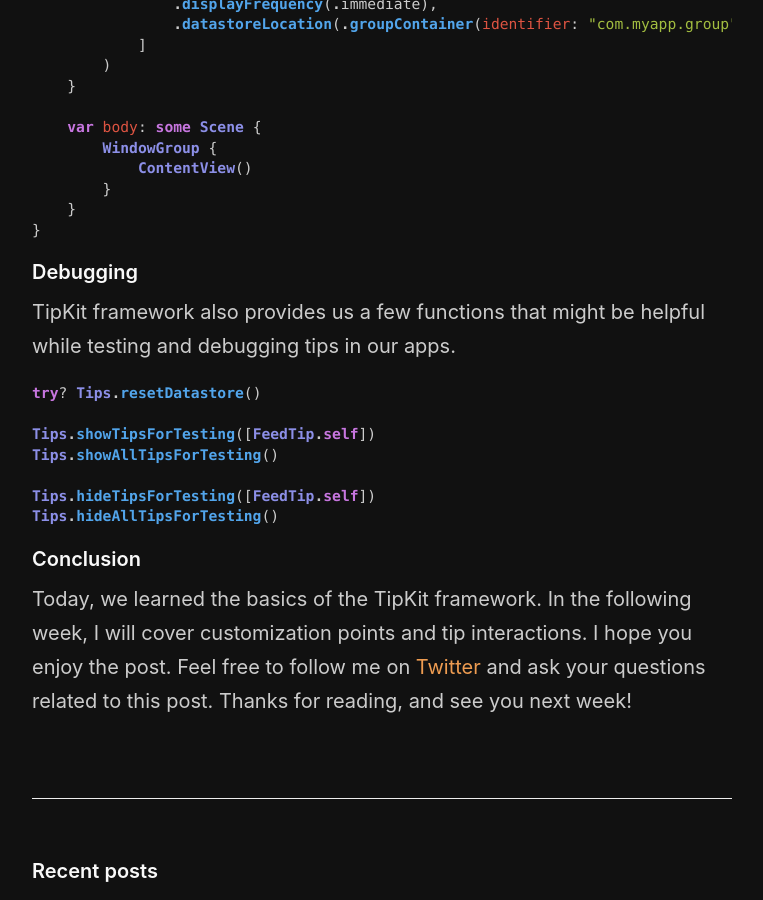
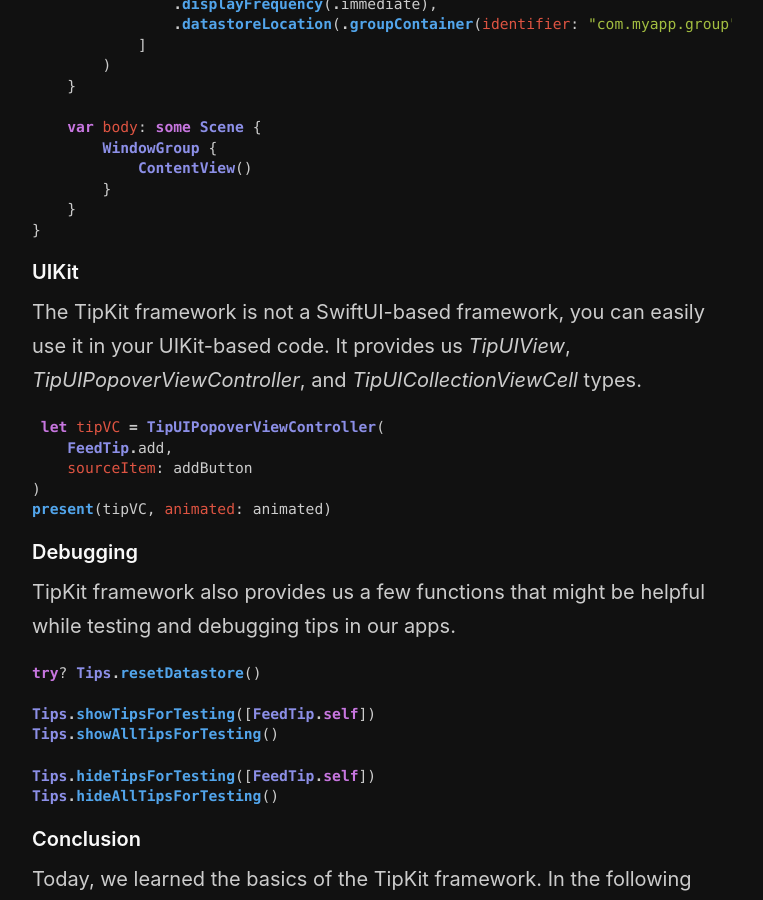
Before and after one commit to mecid/mecid.github.io, a Jekyll site: the page built from _posts/2024-05-07-discovering-app-features-with-tipkit-basics.md, in a window 1280 px wide and 900 px high, scrolled down 5610 px. Shown: the whole window, without its empty margins (258-1021 px from the left). Built offline with Jekyll 4.4.1, drawn with Linux system fonts in a browser that asks for light colours.

Commit message:
UIKit section added to the tipkit post

````diff
--- a/_posts/2024-05-07-discovering-app-features-with-tipkit-basics.md
+++ b/_posts/2024-05-07-discovering-app-features-with-tipkit-basics.md
@@ -211,6 +211,17 @@
 }
 ```
 
+#### UIKit
+The TipKit framework is not a SwiftUI-based framework, you can easily use it in your UIKit-based code. It provides us *TipUIView*, *TipUIPopoverViewController*, and *TipUICollectionViewCell* types.
+
+```swift
+ let tipVC = TipUIPopoverViewController(
+    FeedTip.add,
+    sourceItem: addButton
+)
+present(tipVC, animated: animated)
+```
+
 #### Debugging
 TipKit framework also provides us a few functions that might be helpful while testing and debugging tips in our apps.
 
````
